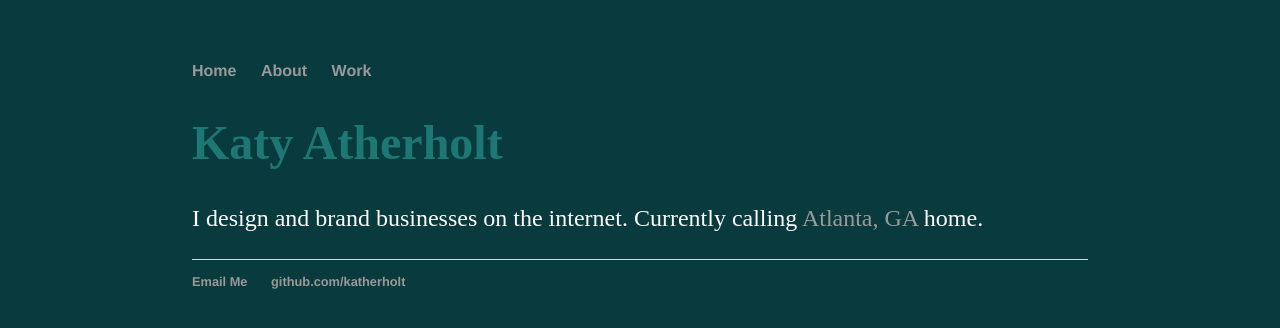
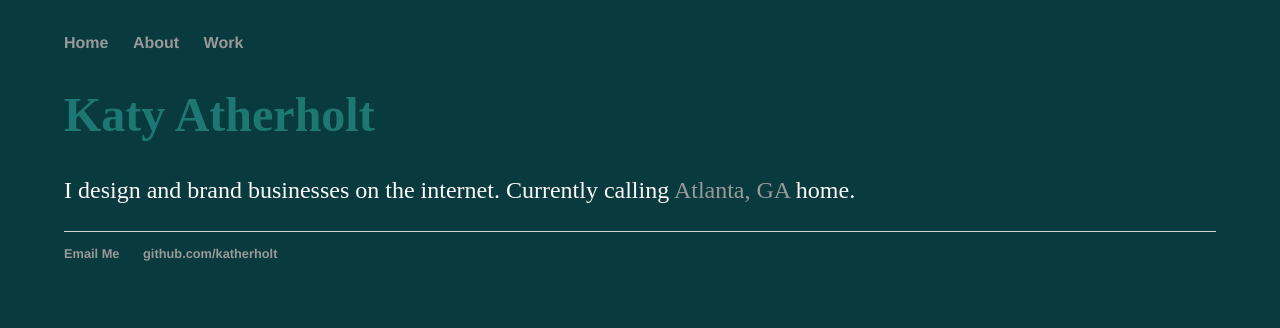
Before and after one commit to katherholt/katherholt.github.io, a Jekyll site: the page built from index.html, in a window 1280 px wide. Shown: the top 328 px of the page. Built offline with Jekyll 4.4.1, drawn with Linux system fonts in a browser that asks for light colours; some web fonts are replaced.

Commit message:
Update main.css

```diff
--- a/css/main.css
+++ b/css/main.css
@@ -1,4 +1,4 @@
-body { margin: 60px auto; width: 70%; background-color: #093A3E; }
+body { margin: 2em auto; width: 90%; background-color: #093A3E; }
 
 a { text-decoration: none; color: #999; }
 a:hover { text-decoration: underline; }
@@ -6,7 +6,7 @@ a:hover { text-decoration: underline; }
 p, ul { font-size: 1.5em; line-height: 1.4em; color: #FCFAFA; }
 ul { list-style: none; }
 
-h1 { font-family: 'Source Serif Pro', serif; color: #1D7874;  }
+h1 { font-family: 'Source Serif Pro',font-size: 5.5em; serif; color: #1D7874;  }
 h2, h3, h4 { font-family: 'Open Sans', sans-serif; }
 h1 { font-size: 3em; font-color: #38618C;  }
 h2 { font-size: 2.7em; }
```
